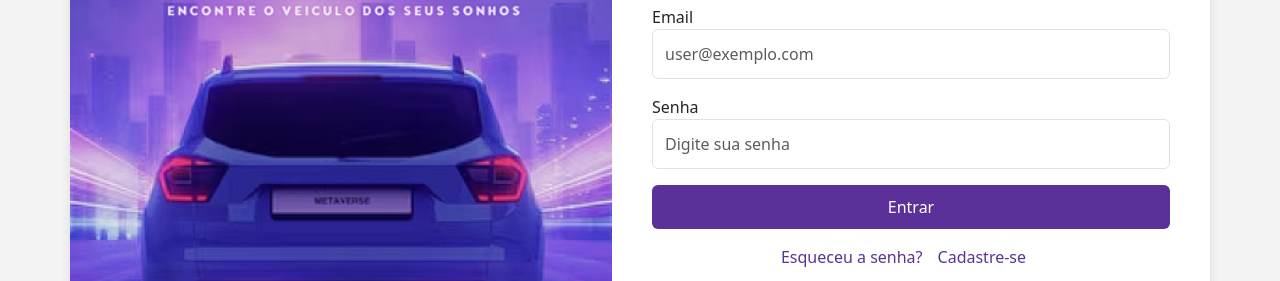
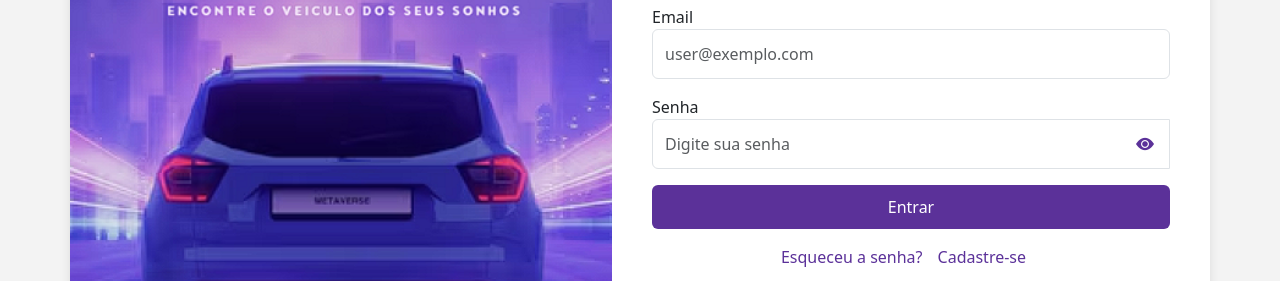
Before and after one commit to nielsonj13/VitrineCar, a Vue app: page /login in a window 1280 px wide. Shown: the part 342-623 px from the top of the page. Built offline with nearby package versions, Linux system fonts and the light colour scheme; no server answers.

Commit message:
Adicionando icone para usuario ter opção de ver a senha na tela de Login

```diff
--- a/src/views/Login.vue
+++ b/src/views/Login.vue
@@ -25,16 +25,21 @@
               />
             </div>
 
-            <div class="mb-3">
+            <div class="mb-3 password-container">
               <label for="password">Senha</label>
+              <div class="input-group">
                 <input
-                type="password"
+                  :type="mostrarSenha ? 'text' : 'password'"
                   v-model="password"
                   id="password"
                   class="form-control"
                   placeholder="Digite sua senha"
                   required
                 />
+                <button type="button" class="toggle-password" @click="mostrarSenha = !mostrarSenha">
+                  <i :class="mostrarSenha ? 'bi bi-eye-slash-fill' : 'bi bi-eye-fill'"></i>
+                </button>
+              </div>
             </div>
 
             <button type="submit" class="btn btn-primary">Entrar</button>
@@ -58,7 +63,11 @@ export default {
   name: "Login",
   components: { Navbar },
   data() {
-    return { email: "", password: "" };
+    return {
+      email: "",
+      password: "",
+      mostrarSenha: false, // Estado para controlar a visibilidade da senha
+    };
   },
   methods: {
     async login() {
@@ -87,7 +96,7 @@ export default {
 /* Card de login */
 .login-container {
   width: 95vw;
-  max-width: 1400px; /* Aumentei a largura do card */
+  max-width: 1400px;
   height: 85vh;
   max-height: 700px;
   background: #fff;
@@ -95,7 +104,7 @@ export default {
   box-shadow: 0px 4px 10px rgba(0, 0, 0, 0.1);
   overflow: hidden;
   display: flex;
-  transform: translateY(-70px); /* Subi mais o card */
+  transform: translateY(-70px);
 }
 
 /* Área da imagem */
@@ -134,6 +143,34 @@ export default {
 .form-control {
   padding: 12px;
   font-size: 16px;
+  width: 100%;
+}
+
+/* Ajustando o botão de alternar senha */
+.password-container {
+  position: relative;
+}
+
+.input-group {
+  position: relative;
+  display: flex;
+  align-items: center;
+}
+
+.toggle-password {
+  position: absolute;
+  right: 10px;
+  top: 50%;
+  transform: translateY(-50%);
+  background: none;
+  border: none;
+  cursor: pointer;
+  font-size: 18px;
+  color: #5B3199;
+}
+
+.toggle-password:hover {
+  color: #3a1e66;
 }
 
 .btn-primary {
```
Lines whose indentation alone changed are shown as unchanged.
